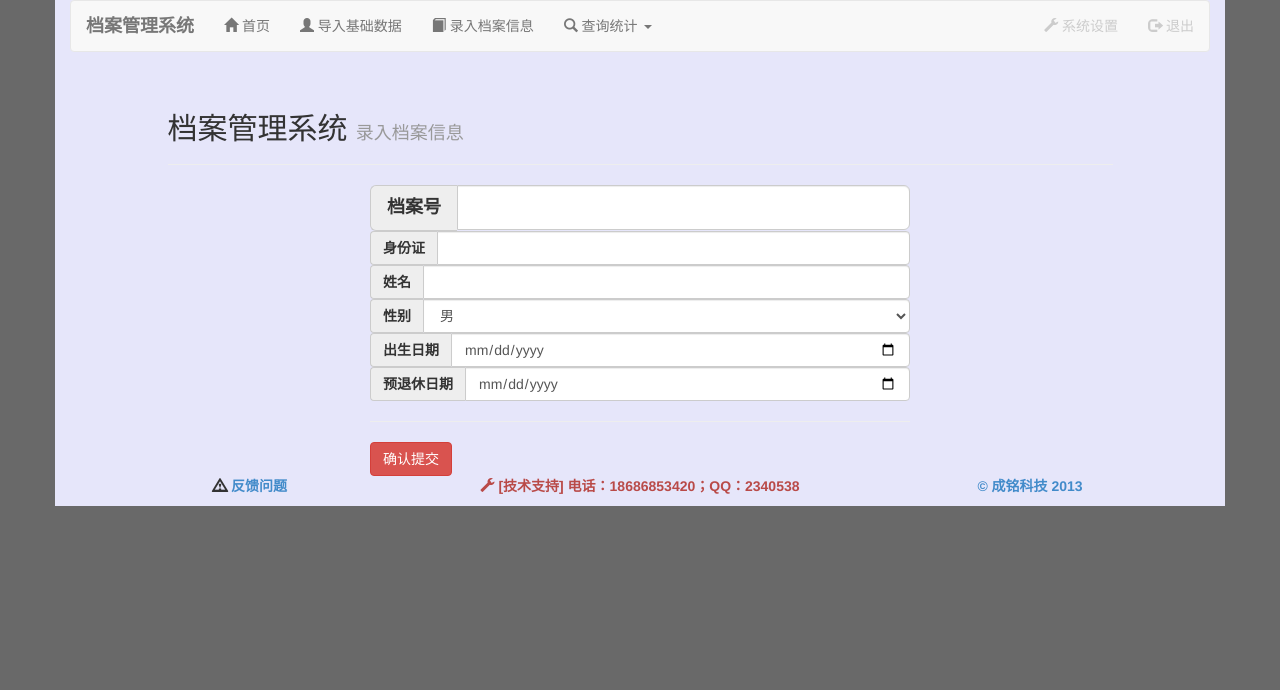
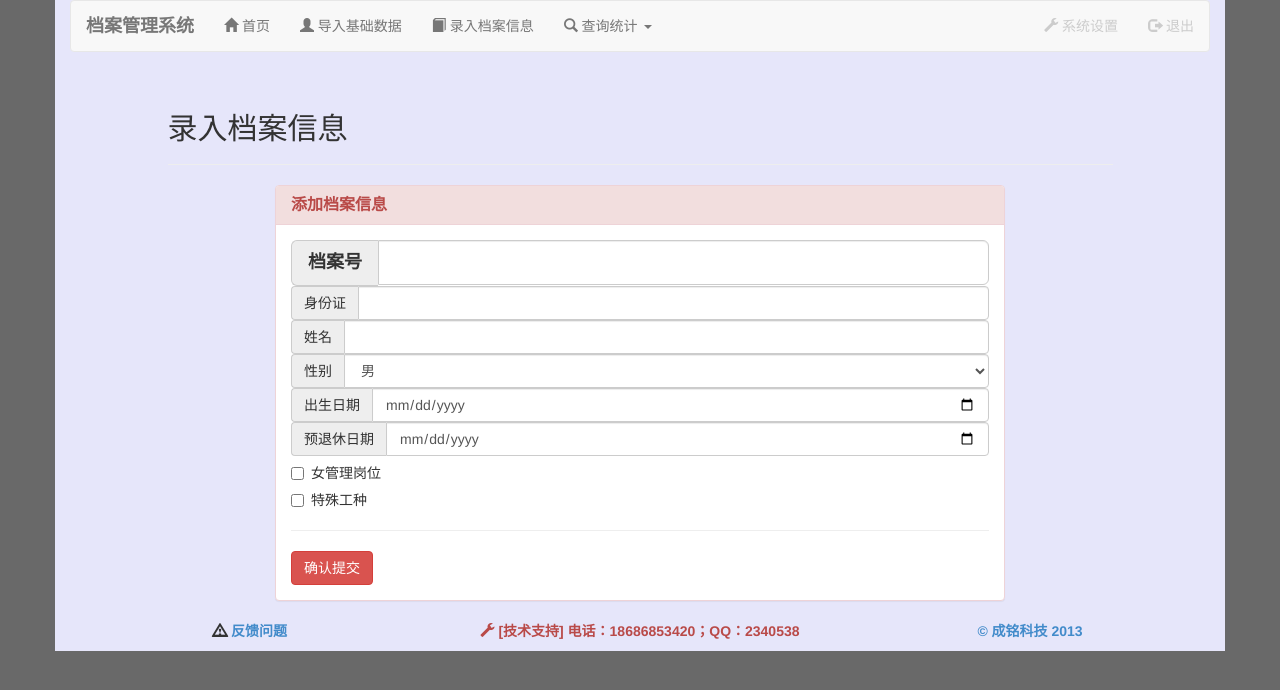
Before and after one commit to Ovaphlow/cmtech, a Flask app: page /luru in a window 1280 px wide. Shown: the top 690 px of the page. Run offline with Flask 2, Linux system fonts and the light colour scheme.

Commit message:
Signed-off-by: Ovaphlow <jsfreecss@163.com>

```diff
--- a/archieve/luru.py
+++ b/archieve/luru.py
@@ -1,11 +1,24 @@
 # -*- coding=UTF-8 -*-
 import globalvars
 import mysql.connector
+from flask import request
 
 def get():
   template = globalvars.jinja_env.get_template('template/luru.html')
   return template.render()
 
 def post():
+  print 'DangAnHao:', request.form['aid']
+  print 'ShenFenZheng:', request.form['idcard']
+  print 'XingMing:', request.form['name']
+  print 'XingBie:', request.form['gender']
+  print 'ChuShengRiQi:', request.form['dob']
+  print 'YuTuiXiuRiQi:', request.form['retiredate']
+  print 'NvGuanLiGangWei:', request.form.getlist('check')
+  if 'female' in request.form.getlist('check'):
+    print 'female'
+  if 'stow' in request.form.getlist('check'):
+    print 'stow'
+  #print 'TeShuGongZhong:', request.form.getlist('stow')
   template = globalvars.jinja_env.get_template('template/luru.html')
   return template.render()
--- a/archieve/template/index.html
+++ b/archieve/template/index.html
@@ -9,7 +9,7 @@
     </div>
     <div class="row">
       <div class="col-md-8 col-md-offset-2">
-        <div class="panel panel-info">
+        <div class="panel panel-danger">
           <div class="panel-heading">
             <h3 class="panel-title"><strong>版本记录</strong></h3>
           </div>
--- a/archieve/template/luru.html
+++ b/archieve/template/luru.html
@@ -3,11 +3,16 @@
     <div class="row">
       <div class="col-md-10 col-md-offset-1">
         <div class="page-header">
-          <h2>档案管理系统 <small> 录入档案信息</small></h2>
+          <h2>录入档案信息 <small> </small></h2>
         </div>
       </div>
     </div>
-    <div class="col-md-6 col-md-offset-3">
+    <div class="col-md-8 col-md-offset-2">
+      <div class="panel panel-danger">
+        <div class="panel-heading">
+          <h3 class="panel-title"><strong>添加档案信息</strong></h3>
+        </div>
+        <div class="panel-body">
           <form
             class="form-horizontal"
             role="form"
@@ -15,33 +20,45 @@
             method="post">
             <div class="input-group input-group-lg">
               <span class="input-group-addon"><strong>档案号</strong></span>
-          <input type="text" class="form-control input-lg" id="pid">
+              <input type="text" class="form-control input-lg" name="aid">
             </div>
             <div class="input-group">
-          <span class="input-group-addon"><strong>身份证</strong></span>
-          <input type="text" class="form-control" id="idcard">
+              <span class="input-group-addon">身份证</span>
+              <input type="text" class="form-control" name="idcard">
             </div>
             <div class="input-group">
-          <span class="input-group-addon"><strong>姓名</strong></span>
-          <input type="text" class="form-control" id="name">
+              <span class="input-group-addon">姓名</span>
+              <input type="text" class="form-control" name="name">
             </div>
             <div class="input-group">
-          <span class="input-group-addon"><strong>性别</strong></span>
-          <select type="text" class="form-control" id="gender">
+              <span class="input-group-addon">性别</span>
+              <select type="text" class="form-control" name="gender">
                 <option>男</option>
                 <option>女</option>
               </select>
             </div>
             <div class="input-group">
-          <span class="input-group-addon"><strong>出生日期</strong></span>
-          <input type="date" class="form-control" id="dob">
+              <span class="input-group-addon">出生日期</span>
+              <input type="date" class="form-control" name="dob">
             </div>
             <div class="input-group">
-          <span class="input-group-addon"><strong>预退休日期</strong></span>
-          <input type="date" class="form-control" id="retiredate">
+              <span class="input-group-addon">预退休日期</span>
+              <input type="date" class="form-control" name="retiredate">
+            </div>
+            <div class="checkbox">
+              <label>
+                <input type="checkbox" name="check" value="female"> 女管理岗位
+              </label>
+            </div>
+            <div class="checkbox">
+              <label>
+                <input type="checkbox" name="check" value="stow"> 特殊工种
+              </label>
             </div>
             <hr />
             <button type="submit" class="btn btn-danger">确认提交</button>
           </form>
         </div>
+      </div>
+    </div>
 {% endblock %}
```
Also changed, not shown: archieve/template/daoru.html (+6 -4 lines). Lines whose indentation alone changed are shown as unchanged.
